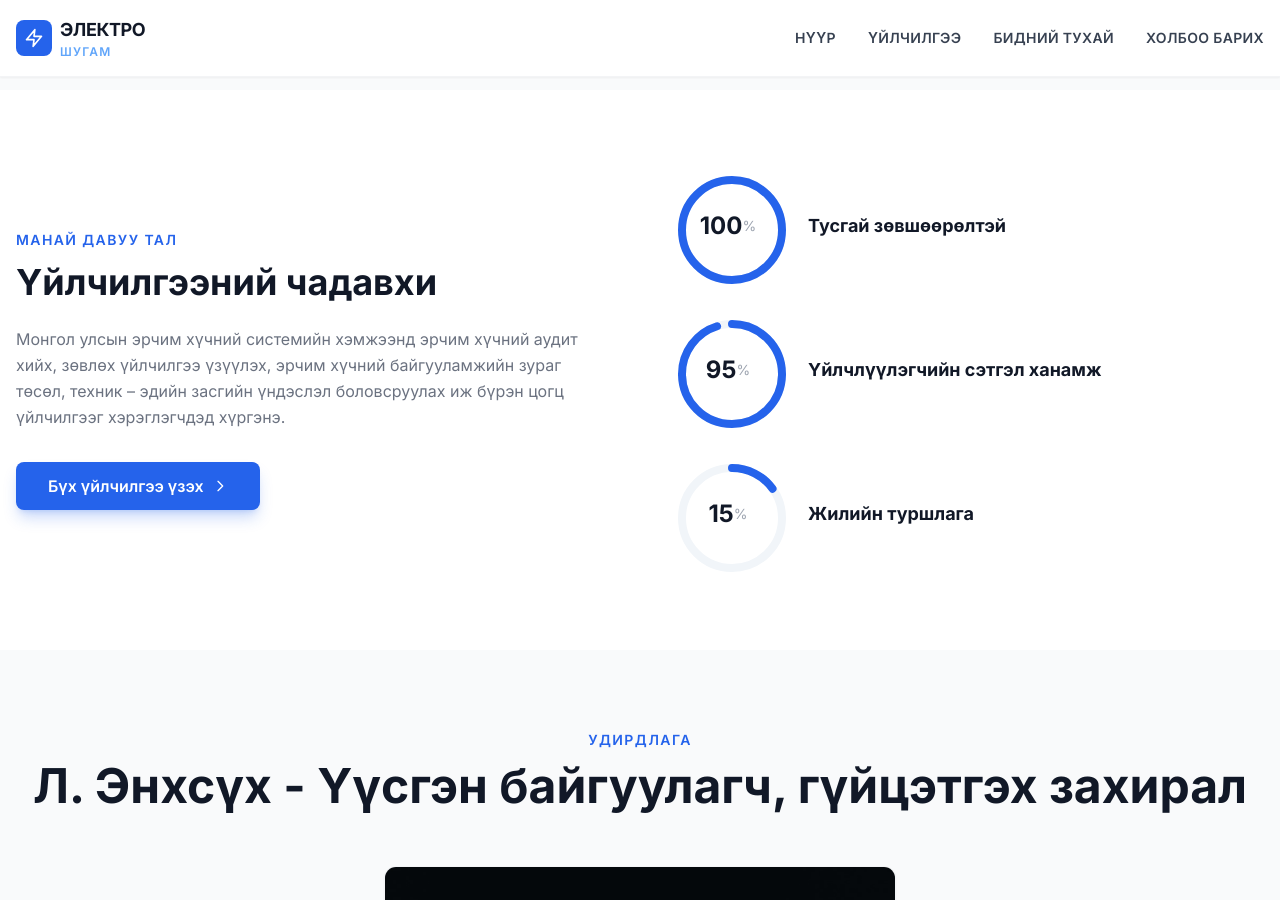
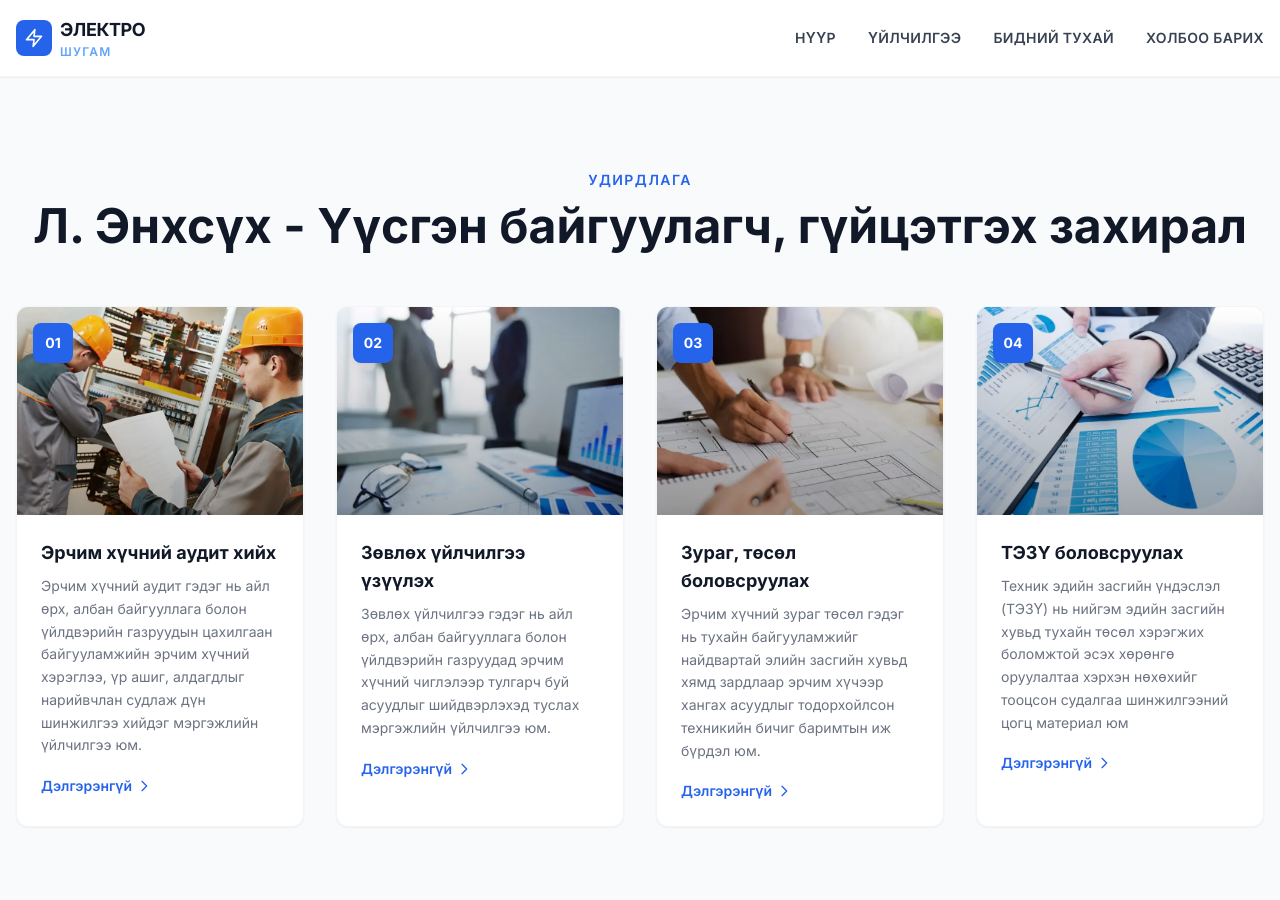
Before and after one commit to electroshugam/electroshugam_web_new, a Jekyll site: the page built from index.html, in a window 1280 px wide and 900 px high, scrolled down 3181 px. Built offline with Jekyll 4.4.1, drawn with Linux system fonts in a browser that asks for light colours; nearby versions of some CDN libraries; some of the changed text lies outside the part shown.

Commit message:
fig update

```diff
--- a/index.html
+++ b/index.html
@@ -204,66 +204,6 @@
 
 
 
-<!-- Block: Circular Stats -->
-<section class="py-20 bg-white">
-  <div class="container mx-auto px-4">
-    <div class="grid md:grid-cols-2 gap-12 lg:gap-16 items-center">
-      <!-- Left -->
-      <div>
-        <p class="text-sm font-semibold text-blue-600 uppercase tracking-widest mb-3">Манай давуу тал</p>
-        <h2 class="text-3xl md:text-4xl font-bold mb-6 text-gray-900 leading-tight">Үйлчилгээний чадавхи</h2>
-        <p class="text-gray-500 mb-8 text-base leading-relaxed">Монгол улсын эрчим хүчний системийн хэмжээнд эрчим хүчний аудит хийх, зөвлөх үйлчилгээ үзүүлэх, эрчим хүчний байгууламжийн зураг төсөл, техник – эдийн засгийн үндэслэл боловсруулах иж бүрэн цогц үйлчилгээг хэрэглэгчдэд хүргэнэ.</p>
-        <a href="{{ '/services/' | relative_url }}" class="inline-flex items-center px-8 py-3 bg-blue-600 text-white font-semibold rounded-lg hover:bg-blue-700 transition-all shadow-lg shadow-blue-600/25 group">
-          Бүх үйлчилгээ үзэх
-          <svg class="w-4 h-4 ml-2 group-hover:translate-x-1 transition-transform" fill="none" stroke="currentColor" stroke-width="2" viewBox="0 0 24 24"><path stroke-linecap="round" stroke-linejoin="round" d="M9 5l7 7-7 7"/></svg>
-        </a>
-      </div>
-      <!-- Right: Circular Stats -->
-      <div class="space-y-8">
-        <!-- 100% -->
-        <div class="flex items-center gap-6 group">
-          <div class="relative w-28 h-28 flex-shrink-0">
-            <svg class="transform -rotate-90" width="120" height="120" viewBox="0 0 120 120">
-              <circle cx="60" cy="60" r="50" fill="none" stroke="#f1f5f9" stroke-width="8"/>
-              <circle class="circular-progress-circle" cx="60" cy="60" r="50" fill="none" stroke="#2563eb" stroke-width="8" stroke-linecap="round" stroke-dasharray="314.16" stroke-dashoffset="314.16" data-offset="0"/>
-            </svg>
-            <div class="absolute inset-0 flex items-center justify-center">
-              <span class="text-2xl font-bold text-gray-900">100</span><span class="text-sm text-gray-400">%</span>
-            </div>
-          </div>
-          <p class="flex-1 text-lg font-bold text-gray-900 group-hover:text-blue-600 transition-colors">Тусгай зөвшөөрөлтэй</p>
-        </div>
-        <!-- 95% -->
-        <div class="flex items-center gap-6 group">
-          <div class="relative w-28 h-28 flex-shrink-0">
-            <svg class="transform -rotate-90" width="120" height="120" viewBox="0 0 120 120">
-              <circle cx="60" cy="60" r="50" fill="none" stroke="#f1f5f9" stroke-width="8"/>
-              <circle class="circular-progress-circle" cx="60" cy="60" r="50" fill="none" stroke="#2563eb" stroke-width="8" stroke-linecap="round" stroke-dasharray="314.16" stroke-dashoffset="314.16" data-offset="15.708"/>
-            </svg>
-            <div class="absolute inset-0 flex items-center justify-center">
-              <span class="text-2xl font-bold text-gray-900">95</span><span class="text-sm text-gray-400">%</span>
-            </div>
-          </div>
-          <p class="flex-1 text-lg font-bold text-gray-900 group-hover:text-blue-600 transition-colors">Үйлчлүүлэгчийн сэтгэл ханамж</p>
-        </div>
-        <!-- 15 years -->
-        <div class="flex items-center gap-6 group">
-          <div class="relative w-28 h-28 flex-shrink-0">
-            <svg class="transform -rotate-90" width="120" height="120" viewBox="0 0 120 120">
-              <circle cx="60" cy="60" r="50" fill="none" stroke="#f1f5f9" stroke-width="8"/>
-              <circle class="circular-progress-circle" cx="60" cy="60" r="50" fill="none" stroke="#2563eb" stroke-width="8" stroke-linecap="round" stroke-dasharray="314.16" stroke-dashoffset="314.16" data-offset="267.036"/>
-            </svg>
-            <div class="absolute inset-0 flex items-center justify-center">
-              <span class="text-2xl font-bold text-gray-900">15</span><span class="text-sm text-gray-400">%</span>
-            </div>
-          </div>
-          <p class="flex-1 text-lg font-bold text-gray-900 group-hover:text-blue-600 transition-colors">Жилийн туршлага</p>
-        </div>
-      </div>
-    </div>
-  </div>
-</section>
-
 <!-- Block: Team -->
 <section class="py-20 bg-gray-50">
   <div class="container mx-auto px-4">
@@ -271,22 +211,69 @@
       <p class="text-sm font-semibold text-blue-600 uppercase tracking-widest mb-3">Удирдлага</p>
       <h2 class="text-3xl md:text-4xl lg:text-5xl font-bold text-gray-900">Л. Энхсүх - Үүсгэн байгуулагч, гүйцэтгэх захирал</h2>
     </div>
-    <div class="max-w-lg mx-auto">
-      <div class="team-card group bg-white rounded-xl overflow-hidden shadow-sm hover:shadow-xl transition-all duration-300 border border-gray-100">
-        <div class="relative h-72 overflow-hidden bg-gray-100">
-          <img src="{{ '/media/image-post1.webp' | relative_url }}" alt="Л. Энхсүх" class="team-image w-full h-full object-cover">
-          <div class="team-overlay absolute bottom-0 left-0 right-0 bg-gradient-to-t from-black/70 to-transparent p-4">
-            <div class="flex justify-center gap-3">
-              <a href="mailto:info@elektroshugam.mn" class="w-9 h-9 bg-white/20 backdrop-blur-sm rounded-full flex items-center justify-center text-white hover:bg-white hover:text-blue-600 transition-colors">
-                <svg class="w-4 h-4" fill="none" stroke="currentColor" stroke-width="2" viewBox="0 0 24 24"><path stroke-linecap="round" stroke-linejoin="round" d="M3 8l7.89 5.26a2 2 0 002.22 0L21 8M5 19h14a2 2 0 002-2V7a2 2 0 00-2-2H5a2 2 0 00-2 2v10a2 2 0 002 2z"/></svg>
-              </a>
-            </div>
-          </div>
+    <div class="grid grid-cols-1 md:grid-cols-2 xl:grid-cols-4 gap-8">
+      <!-- Service 1 -->
+      <div class="service-card group bg-white rounded-xl overflow-hidden shadow-sm hover:shadow-xl transition-all duration-300 border border-gray-100 hover:border-blue-100">
+        <div class="relative h-52 overflow-hidden">
+          <img src="{{ '/media/auditor.webp' | relative_url }}" alt="Эрчим хүчний аудит" class="service-image w-full h-full object-cover">
+          <div class="absolute inset-0 bg-gradient-to-t from-black/30 to-transparent"></div>
+          <div class="absolute top-4 left-4 w-10 h-10 bg-blue-600 rounded-lg flex items-center justify-center text-white font-bold text-sm shadow-lg">01</div>
         </div>
-        <div class="p-6 text-center">
-          <h3 class="text-lg font-bold text-gray-900 mb-1">Л. Энхсүх</h3>
-          <p class="text-sm text-blue-600 font-medium mb-3">Үүсгэн байгуулагч, гүйцэтгэх захирал</p>
-          <p class="text-gray-500 text-sm leading-relaxed">Техникийн ухааны доктор. 1977 онд төрсөн. ШУТИС-д цахилгааны бакалавр, магистр, ОХУ-ын "Москвагийн Эрчим Хүчний Улсын Их Сургууль"-д докторын зэрэг хамгаалсан. Эрчим хүчний салбарт 20 гаруй жил ажилласан туршлагатай.</p>
+        <div class="p-6">
+          <h3 class="text-lg font-bold mb-2 text-gray-900 group-hover:text-blue-600 transition-colors">Эрчим хүчний аудит хийх</h3>
+          <p class="text-gray-500 text-sm leading-relaxed mb-4">Эрчим хүчний аудит гэдэг нь айл өрх, албан байгууллага болон үйлдвэрийн газруудын цахилгаан байгууламжийн эрчим хүчний хэрэглээ, үр ашиг, алдагдлыг нарийвчлан судлаж дүн шинжилгээ хийдэг мэргэжлийн үйлчилгээ юм.</p>
+          <a href="{{ '/services/' | relative_url }}" class="inline-flex items-center text-blue-600 hover:text-blue-700 font-semibold text-sm group/link">
+            Дэлгэрэнгүй
+            <svg class="w-4 h-4 ml-1 group-hover/link:translate-x-1 transition-transform" fill="none" stroke="currentColor" stroke-width="2" viewBox="0 0 24 24"><path stroke-linecap="round" stroke-linejoin="round" d="M9 5l7 7-7 7"/></svg>
+          </a>
+        </div>
+      </div>
+      <!-- Service 2 -->
+      <div class="service-card group bg-white rounded-xl overflow-hidden shadow-sm hover:shadow-xl transition-all duration-300 border border-gray-100 hover:border-blue-100">
+        <div class="relative h-52 overflow-hidden">
+          <img src="{{ '/media/consulting.webp' | relative_url }}" alt="Зөвлөх үйлчилгээ" class="service-image w-full h-full object-cover">
+          <div class="absolute inset-0 bg-gradient-to-t from-black/30 to-transparent"></div>
+          <div class="absolute top-4 left-4 w-10 h-10 bg-blue-600 rounded-lg flex items-center justify-center text-white font-bold text-sm shadow-lg">02</div>
+        </div>
+        <div class="p-6">
+          <h3 class="text-lg font-bold mb-2 text-gray-900 group-hover:text-blue-600 transition-colors">Зөвлөх үйлчилгээ үзүүлэх</h3>
+          <p class="text-gray-500 text-sm leading-relaxed mb-4">Зөвлөх үйлчилгээ гэдэг нь айл өрх, албан байгууллага болон үйлдвэрийн газруудад эрчим хүчний чиглэлээр тулгарч буй асуудлыг шийдвэрлэхэд туслах мэргэжлийн үйлчилгээ юм.</p>
+          <a href="{{ '/services/' | relative_url }}" class="inline-flex items-center text-blue-600 hover:text-blue-700 font-semibold text-sm group/link">
+            Дэлгэрэнгүй
+            <svg class="w-4 h-4 ml-1 group-hover/link:translate-x-1 transition-transform" fill="none" stroke="currentColor" stroke-width="2" viewBox="0 0 24 24"><path stroke-linecap="round" stroke-linejoin="round" d="M9 5l7 7-7 7"/></svg>
+          </a>
+        </div>
+      </div>
+      <!-- Service 3 -->
+      <div class="service-card group bg-white rounded-xl overflow-hidden shadow-sm hover:shadow-xl transition-all duration-300 border border-gray-100 hover:border-blue-100">
+        <div class="relative h-52 overflow-hidden">
+          <img src="{{ '/media/planning.webp' | relative_url }}" alt="Зураг, төсөл" class="service-image w-full h-full object-cover">
+          <div class="absolute inset-0 bg-gradient-to-t from-black/30 to-transparent"></div>
+          <div class="absolute top-4 left-4 w-10 h-10 bg-blue-600 rounded-lg flex items-center justify-center text-white font-bold text-sm shadow-lg">03</div>
+        </div>
+        <div class="p-6">
+          <h3 class="text-lg font-bold mb-2 text-gray-900 group-hover:text-blue-600 transition-colors">Зураг, төсөл боловсруулах</h3>
+          <p class="text-gray-500 text-sm leading-relaxed mb-4">Эрчим хүчний зураг төсөл гэдэг нь тухайн байгууламжийг найдвартай элийн засгийн хувьд хямд зардлаар эрчим хүчээр хангах асуудлыг тодорхойлсон техникийн бичиг баримтын иж бүрдэл юм.</p>
+          <a href="{{ '/services/' | relative_url }}" class="inline-flex items-center text-blue-600 hover:text-blue-700 font-semibold text-sm group/link">
+            Дэлгэрэнгүй
+            <svg class="w-4 h-4 ml-1 group-hover/link:translate-x-1 transition-transform" fill="none" stroke="currentColor" stroke-width="2" viewBox="0 0 24 24"><path stroke-linecap="round" stroke-linejoin="round" d="M9 5l7 7-7 7"/></svg>
+          </a>
+        </div>
+      </div>
+      <!-- Service 4 -->
+      <div class="service-card group bg-white rounded-xl overflow-hidden shadow-sm hover:shadow-xl transition-all duration-300 border border-gray-100 hover:border-blue-100">
+        <div class="relative h-52 overflow-hidden">
+          <img src="{{ '/media/tezu.webp' | relative_url }}" alt="ТЭЗҮ" class="service-image w-full h-full object-cover">
+          <div class="absolute inset-0 bg-gradient-to-t from-black/30 to-transparent"></div>
+          <div class="absolute top-4 left-4 w-10 h-10 bg-blue-600 rounded-lg flex items-center justify-center text-white font-bold text-sm shadow-lg">04</div>
+        </div>
+        <div class="p-6">
+          <h3 class="text-lg font-bold mb-2 text-gray-900 group-hover:text-blue-600 transition-colors">ТЭЗҮ боловсруулах</h3>
+          <p class="text-gray-500 text-sm leading-relaxed mb-4">Техник эдийн засгийн үндэслэл (ТЭЗҮ) нь нийгэм эдийн засгийн хувьд тухайн төсөл хэрэгжих боломжтой эсэх хөрөнгө оруулалтаа хэрхэн нөхөхийг тооцсон судалгаа шинжилгээний цогц материал юм</p>
+          <a href="{{ '/services/' | relative_url }}" class="inline-flex items-center text-blue-600 hover:text-blue-700 font-semibold text-sm group/link">
+            Дэлгэрэнгүй
+            <svg class="w-4 h-4 ml-1 group-hover/link:translate-x-1 transition-transform" fill="none" stroke="currentColor" stroke-width="2" viewBox="0 0 24 24"><path stroke-linecap="round" stroke-linejoin="round" d="M9 5l7 7-7 7"/></svg>
+          </a>
         </div>
       </div>
     </div>
```
